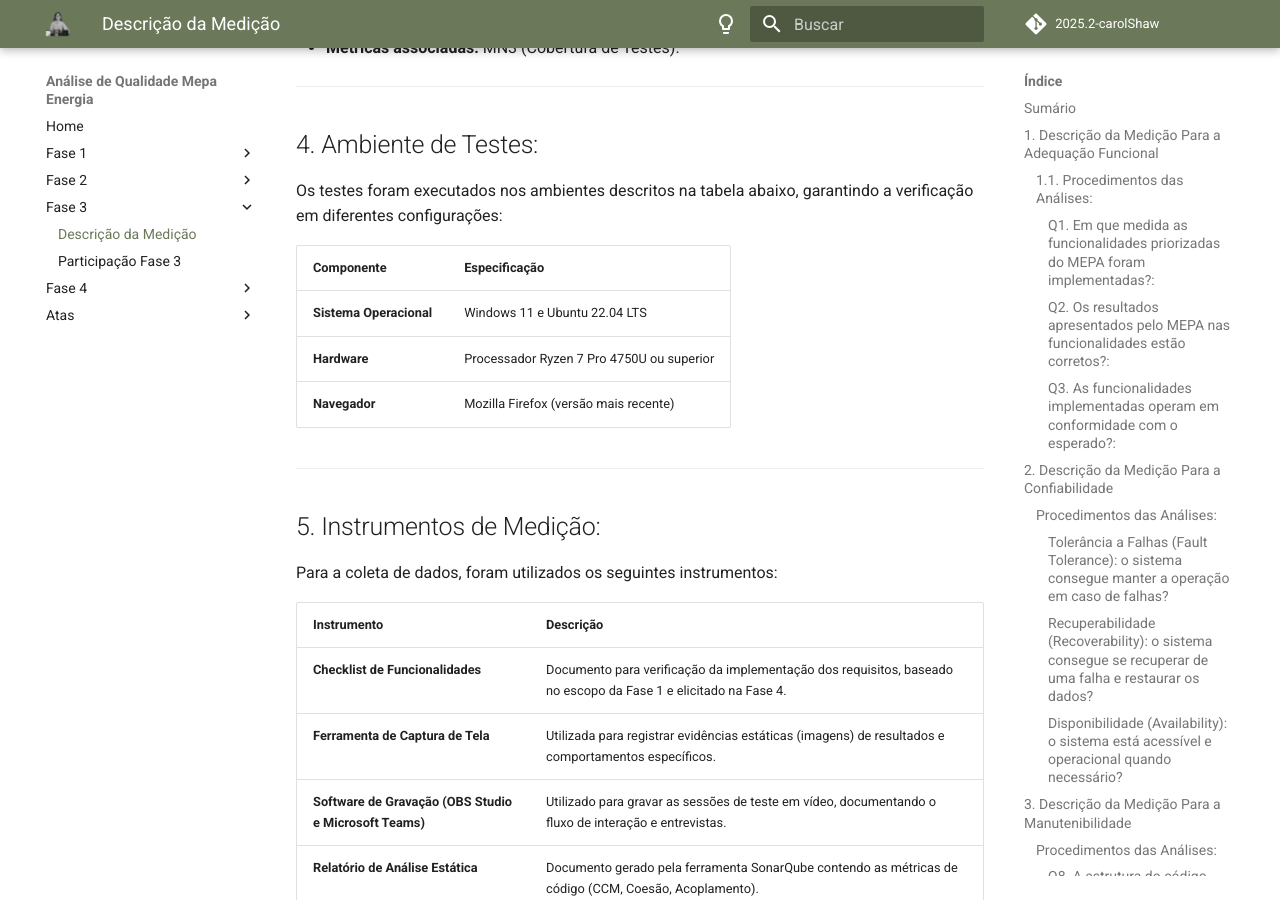
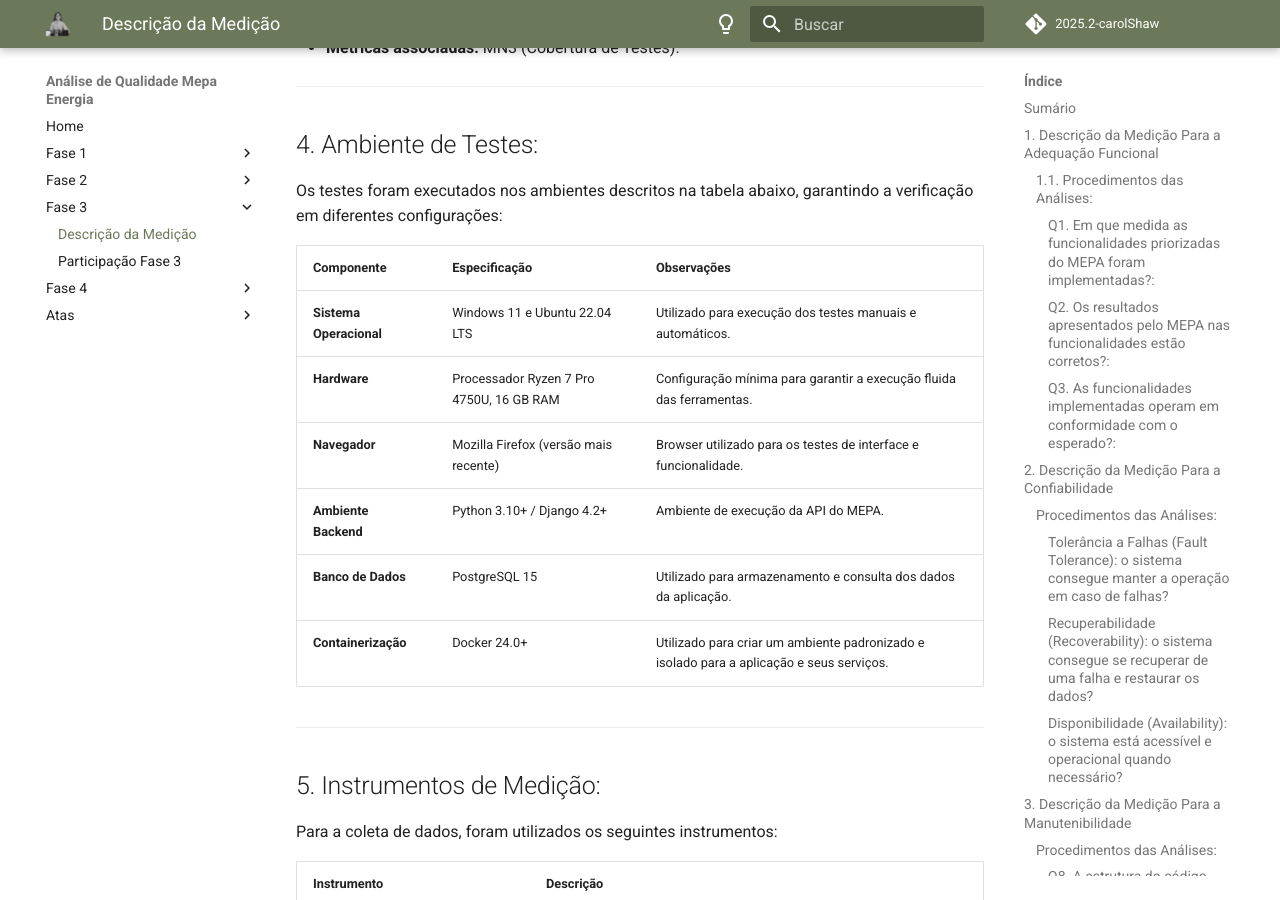
Before and after one commit to FCTE-Qualidade-de-Software-1/2025-2_T02_CAROL-SHAW, an MkDocs documentation site: the page built from docs/pages/Modulo3/descricaoDaMedicao.md, in a window 1280 px wide and 900 px high, scrolled down 5082 px. Built offline with MkDocs 1.6.1 and Material for MkDocs 9.7.7, drawn with Linux system fonts in a browser that asks for light colours; comment, search, counter and statistics services are not loaded.

Commit message:
doc: mais informacoes do ambiente de testes

```diff
--- a/docs/pages/Modulo3/descricaoDaMedicao.md
+++ b/docs/pages/Modulo3/descricaoDaMedicao.md
@@ -147,11 +147,14 @@ Aqui descrevemos o passo a passo de como serão realizadas as medições para as
 
 Os testes foram executados nos ambientes descritos na tabela abaixo, garantindo a verificação em diferentes configurações:
 
-| Componente | Especificação |
-|---|---|
-| **Sistema Operacional** | Windows 11 e Ubuntu 22.04 LTS |
-| **Hardware** | Processador Ryzen 7 Pro 4750U ou superior |
-| **Navegador** | Mozilla Firefox (versão mais recente) |
+| Componente | Especificação | Observações |
+|---|---|---|
+| **Sistema Operacional** | Windows 11 e Ubuntu 22.04 LTS | Utilizado para execução dos testes manuais e automáticos. |
+| **Hardware** | Processador Ryzen 7 Pro 4750U, 16 GB RAM | Configuração mínima para garantir a execução fluida das ferramentas. |
+| **Navegador** | Mozilla Firefox (versão mais recente) | Browser utilizado para os testes de interface e funcionalidade. |
+| **Ambiente Backend** | Python 3.10+ / Django 4.2+ | Ambiente de execução da API do MEPA. |
+| **Banco de Dados** | PostgreSQL 15 | Utilizado para armazenamento e consulta dos dados da aplicação. |
+| **Containerização** | Docker 24.0+ | Utilizado para criar um ambiente padronizado e isolado para a aplicação e seus serviços. |
 
 ---
 
```
